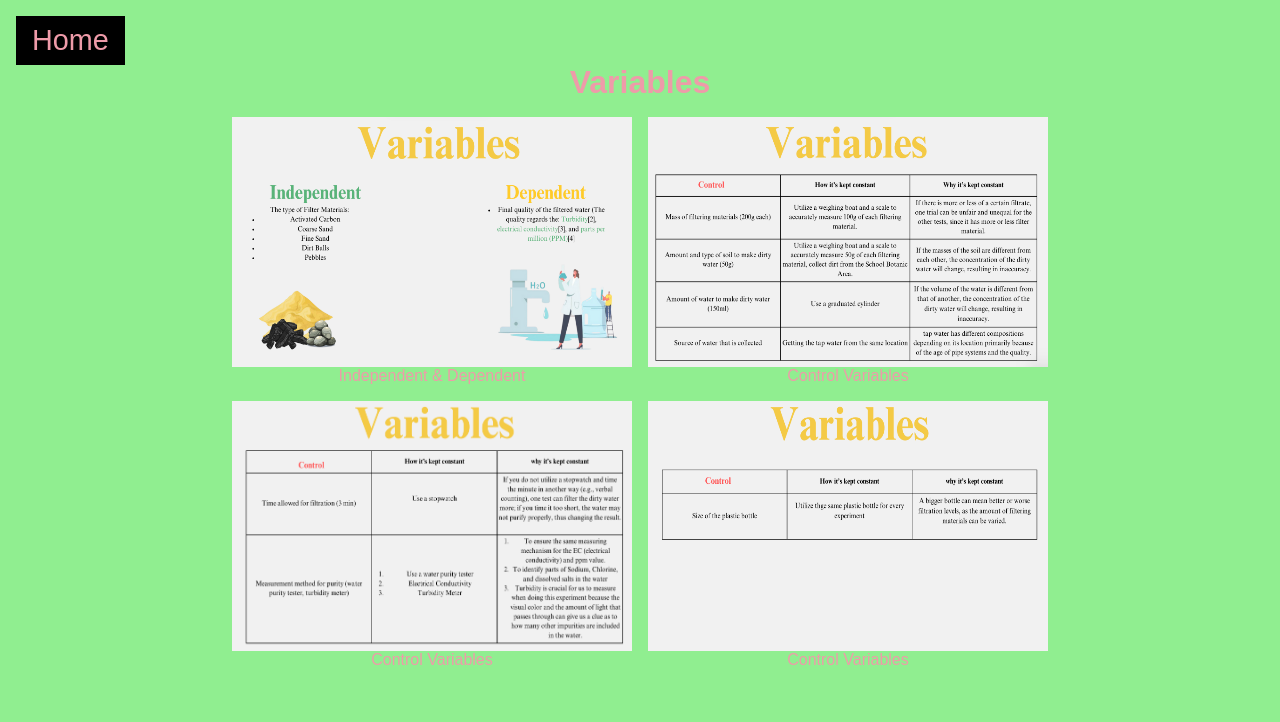
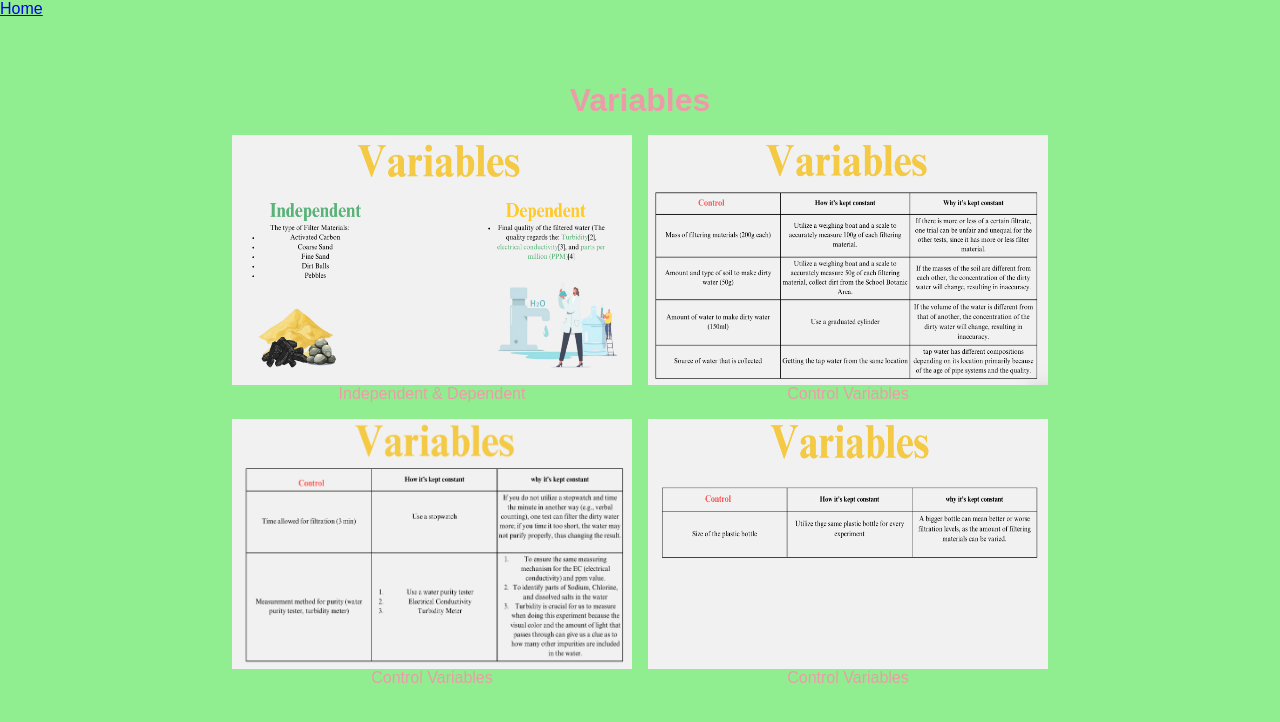
Before and after one commit to Jungwoo1212/STEM-Page, a plain HTML site: page variable.html in a window 1280 px wide. Drawn offline with Linux system fonts and the light colour scheme.

Commit message:
Update variable.html

```diff
--- a/variable.html
+++ b/variable.html
@@ -43,7 +43,7 @@
   </style>
 </head>
 <body>
-  <a href="index.html" class="home-btn">Home</a>
+  <a href="index.html"/>Home</a>
   <h2 class="vars-title">Variables</h2>
   <div class="image-row">
     <figure>
```
